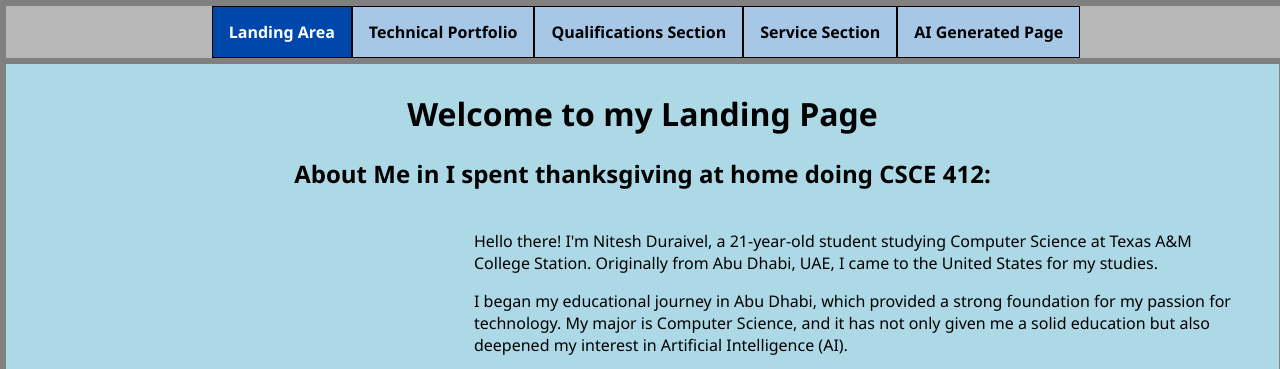
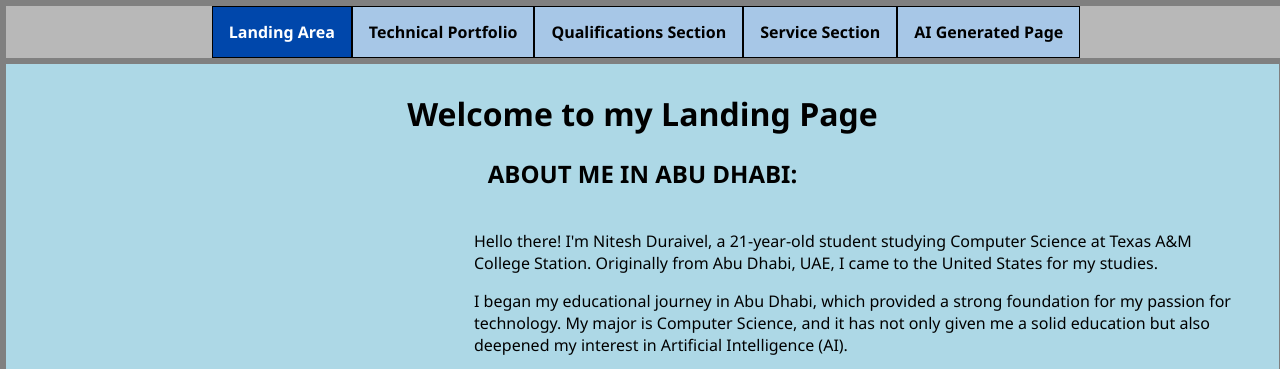
Before and after one commit to niteshduraivel/Project-5, a plain HTML site: page index.html in a window 1280 px wide. Shown: the top 369 px of the page. Drawn offline with Linux system fonts and the light colour scheme.

Commit message:
one more change

```diff
--- a/index.html
+++ b/index.html
@@ -19,7 +19,7 @@
   <div class="landing-container">
     <h1>Welcome to my Landing Page</h1>
 
-    <h2>About Me in I spent thanksgiving at home doing CSCE 412:</h2>
+    <h2>ABOUT ME IN ABU DHABI:</h2>
   </div>
 
   <div class="landing-content">
```
